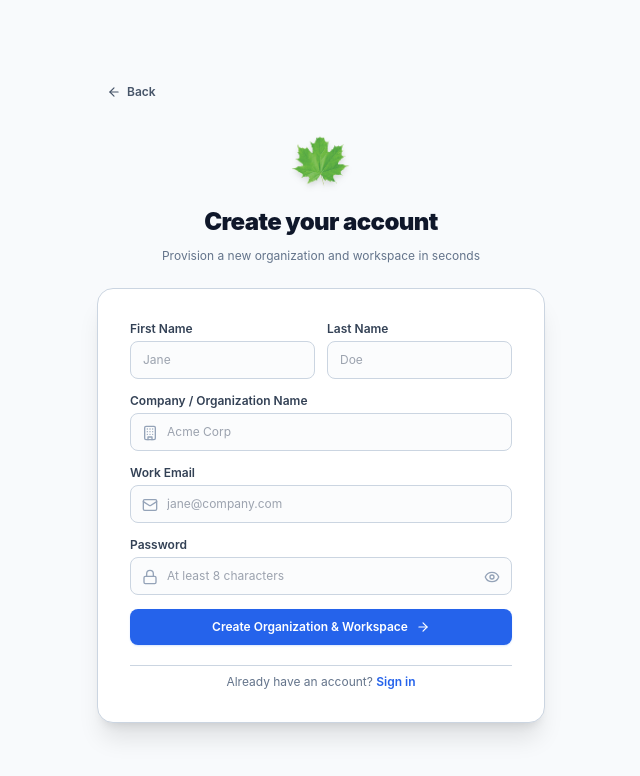
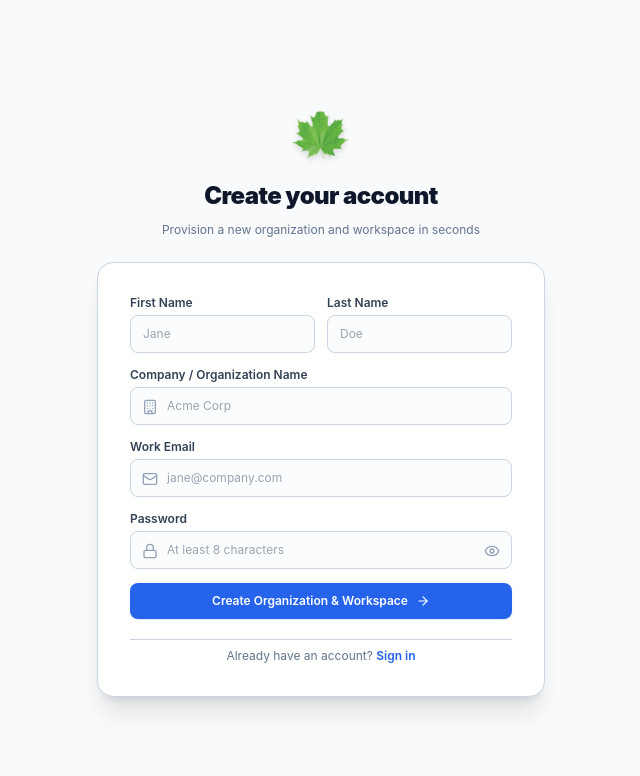
Before and after one commit to istiaqhaider8/Eitekh-WORKOS, a Next.js app: page /register in a window 1280 px wide. Shown: the top 776 px of the page, without its empty margins (319-959 px from the left). Built offline with nearby package versions, Linux system fonts and the light colour scheme.

Commit message:
fix(auth): remove back button from login and register views

```diff
--- a/src/app/login/page.tsx
+++ b/src/app/login/page.tsx
@@ -1,12 +1,10 @@
 "use client";
 
 import React, { useState } from "react";
-import { useRouter } from "next/navigation";
 import Link from "next/link";
-import { ArrowRight, ArrowLeft, Lock, Mail, Eye, EyeOff } from "lucide-react";
+import { ArrowRight, Lock, Mail, Eye, EyeOff } from "lucide-react";
 
 export default function LoginPage() {
-  const router = useRouter();
   const [email, setEmail] = useState("");
   const [password, setPassword] = useState("");
   const [showPassword, setShowPassword] = useState(false);
@@ -38,29 +36,9 @@ export default function LoginPage() {
     }
   };
 
-
-
-
   return (
     <div className="min-h-screen bg-slate-50 dark:bg-slate-950 flex flex-col justify-center items-center p-4">
       <div className="w-full max-w-md space-y-6">
-        {/* Top Back Navigation */}
-        <div className="flex items-center justify-between">
-          <button
-            type="button"
-            onClick={() => {
-              if (typeof window !== "undefined" && window.history.length > 1) {
-                router.back();
-              } else {
-                router.push("/");
-              }
-            }}
-            className="inline-flex items-center gap-1.5 text-xs font-semibold text-slate-600 dark:text-slate-400 hover:text-slate-900 dark:hover:text-white transition-colors cursor-pointer px-2.5 py-1.5 rounded-lg hover:bg-slate-200/60 dark:hover:bg-slate-800"
-          >
-            <ArrowLeft className="w-3.5 h-3.5" />
-            <span>Back</span>
-          </button>
-        </div>
 
         {/* Brand */}
         <div className="text-center space-y-2.5">
--- a/src/app/register/page.tsx
+++ b/src/app/register/page.tsx
@@ -3,7 +3,7 @@
 import React, { useState } from "react";
 import { useRouter } from "next/navigation";
 import Link from "next/link";
-import { ArrowRight, ArrowLeft, Lock, Mail, User, Building, Eye, EyeOff, Check, X } from "lucide-react";
+import { ArrowRight, Lock, Mail, User, Building, Eye, EyeOff, Check, X } from "lucide-react";
 
 export default function RegisterPage() {
   const router = useRouter();
@@ -63,24 +63,6 @@ export default function RegisterPage() {
   return (
     <div className="min-h-screen bg-slate-50 dark:bg-slate-950 flex flex-col justify-center items-center p-4">
       <div className="w-full max-w-md space-y-6">
-        {/* Top Back Navigation */}
-        <div className="flex items-center justify-between">
-          <button
-            type="button"
-            onClick={() => {
-              if (typeof window !== "undefined" && window.history.length > 1) {
-                router.back();
-              } else {
-                router.push("/login");
-              }
-            }}
-            className="inline-flex items-center gap-1.5 text-xs font-semibold text-slate-600 dark:text-slate-400 hover:text-slate-900 dark:hover:text-white transition-colors cursor-pointer px-2.5 py-1.5 rounded-lg hover:bg-slate-200/60 dark:hover:bg-slate-800"
-          >
-            <ArrowLeft className="w-3.5 h-3.5" />
-            <span>Back</span>
-          </button>
-        </div>
-
         <div className="text-center space-y-2.5">
           <img src="/leaf-logo.png" alt="Eitekh WorkOS" className="w-16 h-16 mx-auto object-contain drop-shadow-md mb-3" />
           <h1 className="text-2xl font-black tracking-tight text-slate-900 dark:text-white">
```
